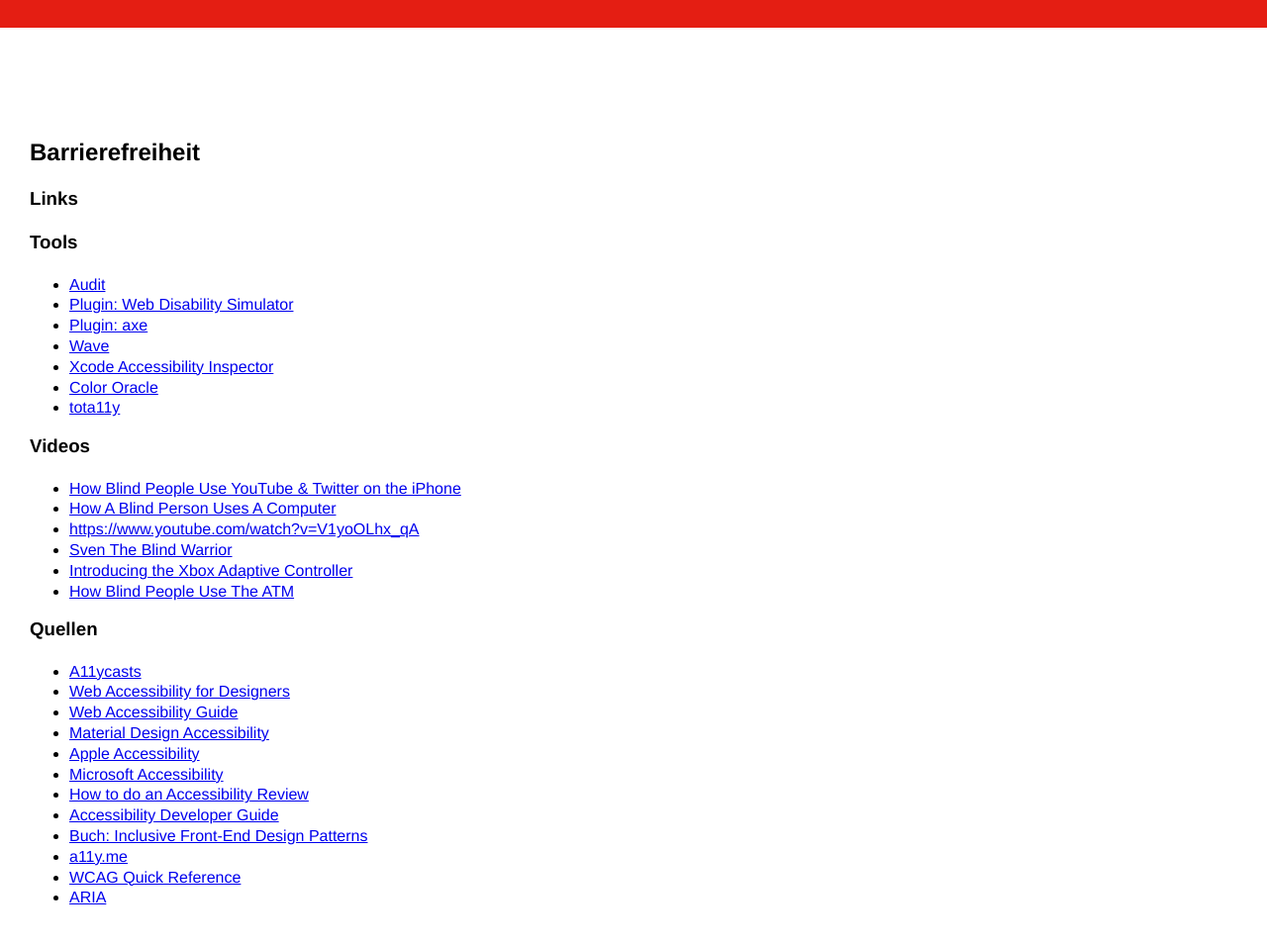
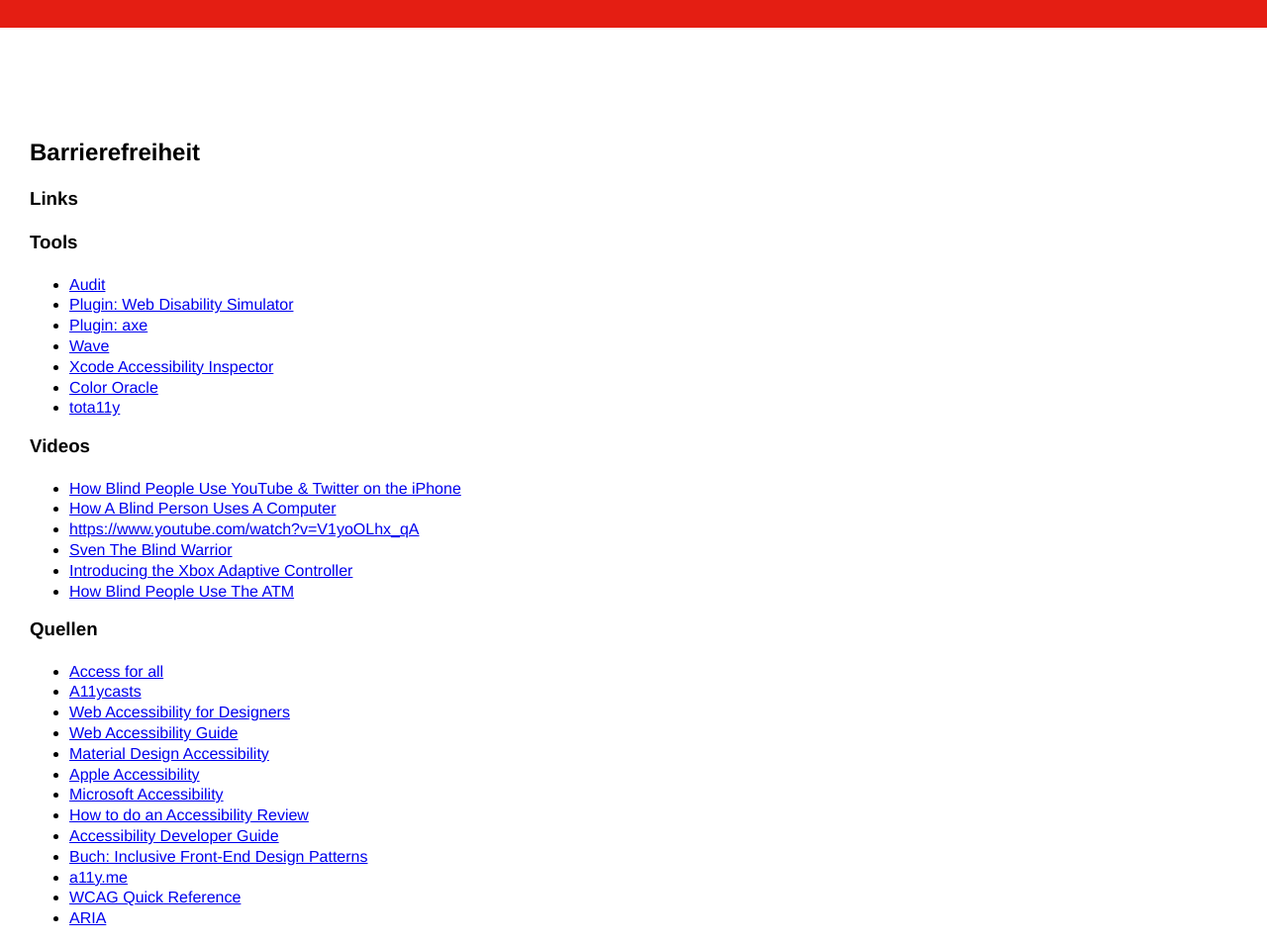
Before and after one commit to verstaerker/verstaerker.github.io, a plain HTML site: page gbssg/2019-09-29.html in a window 1280 px wide. Shown: the part 135-1090 px from the top of the page at 99% size. Drawn offline with Linux system fonts and the light colour scheme.

Commit message:
Adds access for all link.

```diff
--- a/gbssg/2019-09-29.html
+++ b/gbssg/2019-09-29.html
@@ -58,6 +58,7 @@
       </ul>
       <h3>Quellen</h3>
       <ul>
+        <li><a href="https://www.access-for-all.ch" target="_blank">Access for all</a></li>
         <li><a href="https://www.youtube.com/watch?v=Ag3DMNbL_ig&list=PLNYkxOF6rcICWx0C9LVWWVqvHlYJyqw7g"
                target="_blank">A11ycasts</a></li>
         <li><a href="https://webaim.org/resources/designers/" target="_blank">Web Accessibility for Designers</a></li>
```
